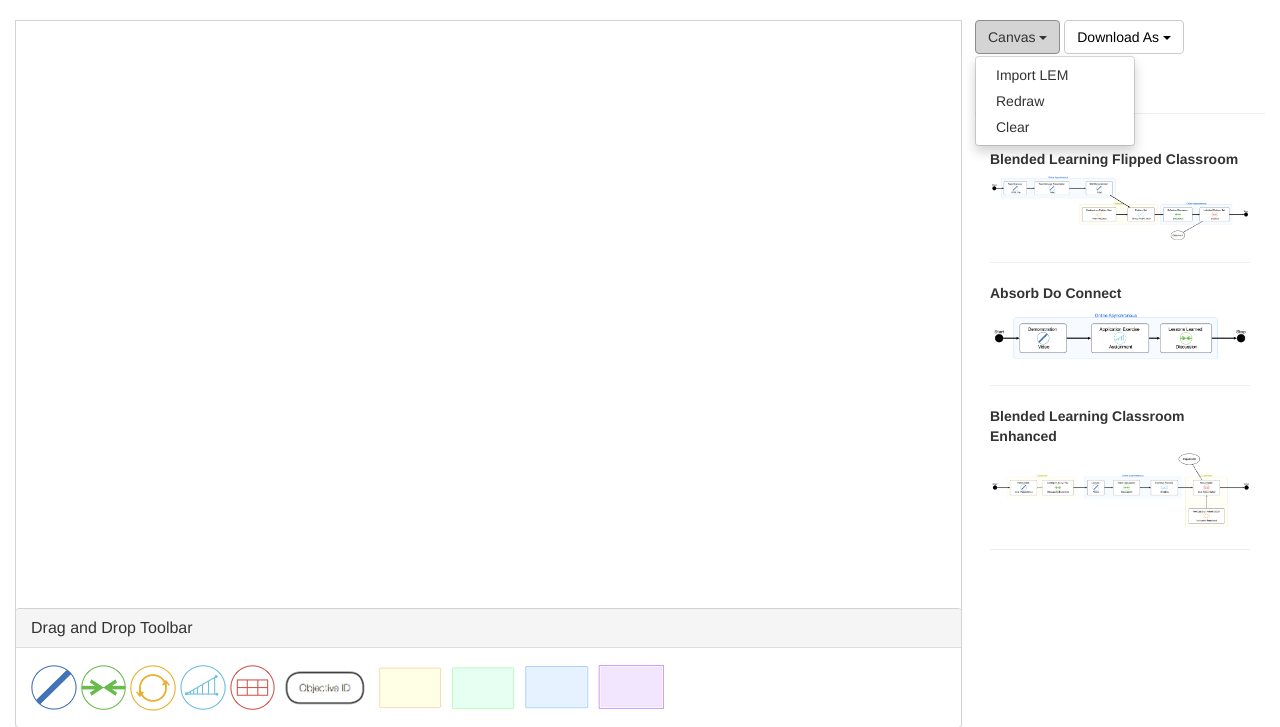
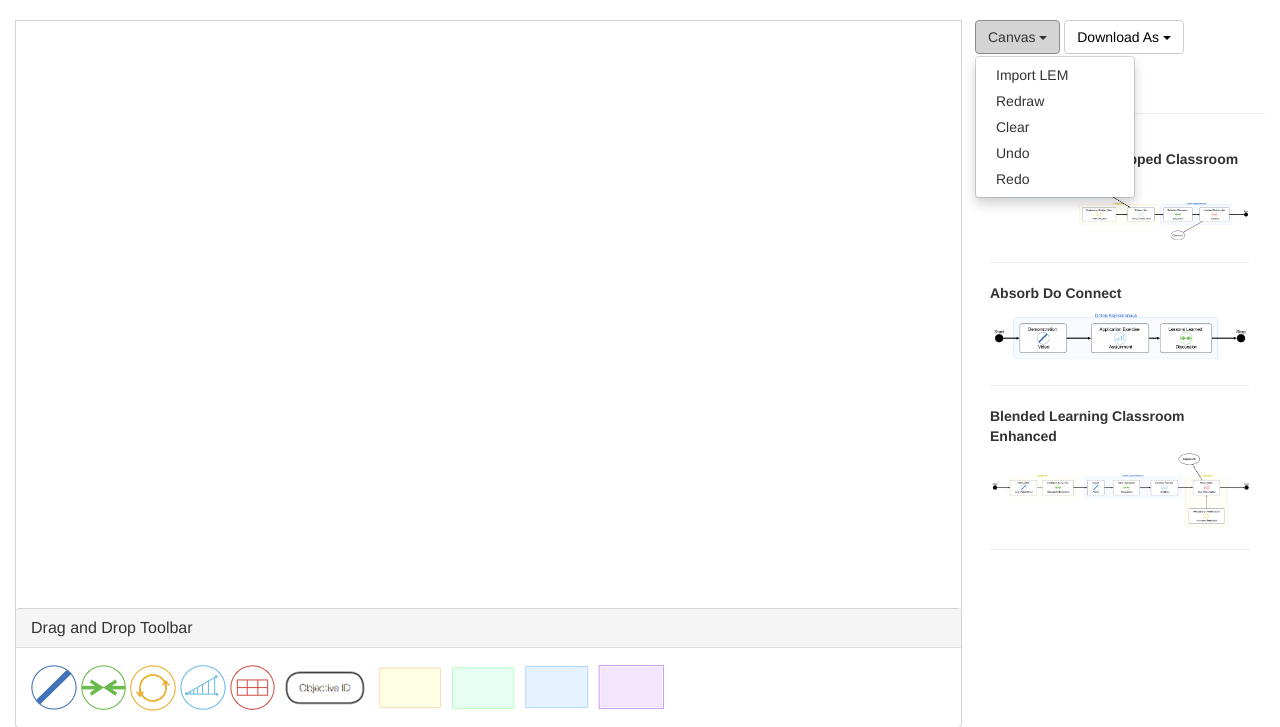
Before and after one commit to OpenNTI/nti.leml, a Flask app: page / in a window 1280 px wide, after a click on "Canvas". Shown: the part 52-779 px from the top of the page. Run offline with Flask 2, Linux system fonts and the light colour scheme; data that the repository does not hold is empty; parts of the project's set-up code (start-up, migrations or seed data) failed here and were passed over; some libraries are stand-ins or nearby versions.

Commit message:
undo redo attempt 1

```diff
--- a/static/js/cytoscape_canvas.js
+++ b/static/js/cytoscape_canvas.js
@@ -1,4 +1,5 @@
 var cy;
+var ur;
 var selectedId;
 
 var lemStyle = [ // the stylesheet for the graph
@@ -210,6 +211,18 @@ function loadNewCytoscapeWith(elements) {
   cy.snapToGrid('snapOn');
   cy.snapToGrid('gridOn');
 
+  var options = {
+      isDebug: false, // Debug mode for console messages
+      actions: {},// actions to be added
+      undoableDrag: true, // Whether dragging nodes are undoable can be a function as well
+      stackSizeLimit: undefined, // Size limit of undo stack, note that the size of redo stack cannot exceed size of undo stack
+      ready: function () { // callback when undo-redo is ready
+
+      }
+  }
+
+  ur = cy.undoRedo(options); // Can also be set whenever wanted.
+
   cy.on('select', 'node', function(evt) {
     console.log(evt.cyTarget);
     evt.cyTarget.addClass('selected');
--- a/static/js/sidebar.js
+++ b/static/js/sidebar.js
@@ -197,3 +197,11 @@ function clearCanvas() {
 	cy.center();
 	cy.zoom(1);
 }
+
+function undo() {
+	ur.undo();
+}
+
+function redo() {
+	ur.redo();
+}
--- a/templates/index.html
+++ b/templates/index.html
@@ -41,6 +41,8 @@
   <!-- AJV Another Json Validator-->
   <script type="text/javascript" src="https://cdnjs.cloudflare.com/ajax/libs/ajv/4.11.3/ajv.bundle.js"></script>
 
+  <!-- Undo Redo -->
+  <script type="text/javascript" src="https://rawgit.com/iVis-at-Bilkent/cytoscape.js-undo-redo/master/cytoscape-undo-redo.js"></script>
 
   <!-- Local JS files-->
   <script type="text/javascript" src="/static/js/json_validator.js"></script>
@@ -108,6 +110,8 @@
     <li><a href="#" onclick="importLem();">Import LEM</a></li>
     <li><a href="#" onclick="redraw()">Redraw</a></li>
     <li><a href="#" onclick="clearCanvas()">Clear</a></li>
+    <li><a href="#" onclick="undo()">Undo</a></li>
+    <li><a href="#" onclick="redo()">Redo</a></li>
   </ul>
 
   <li class="dropdown btn btn-default">
```
